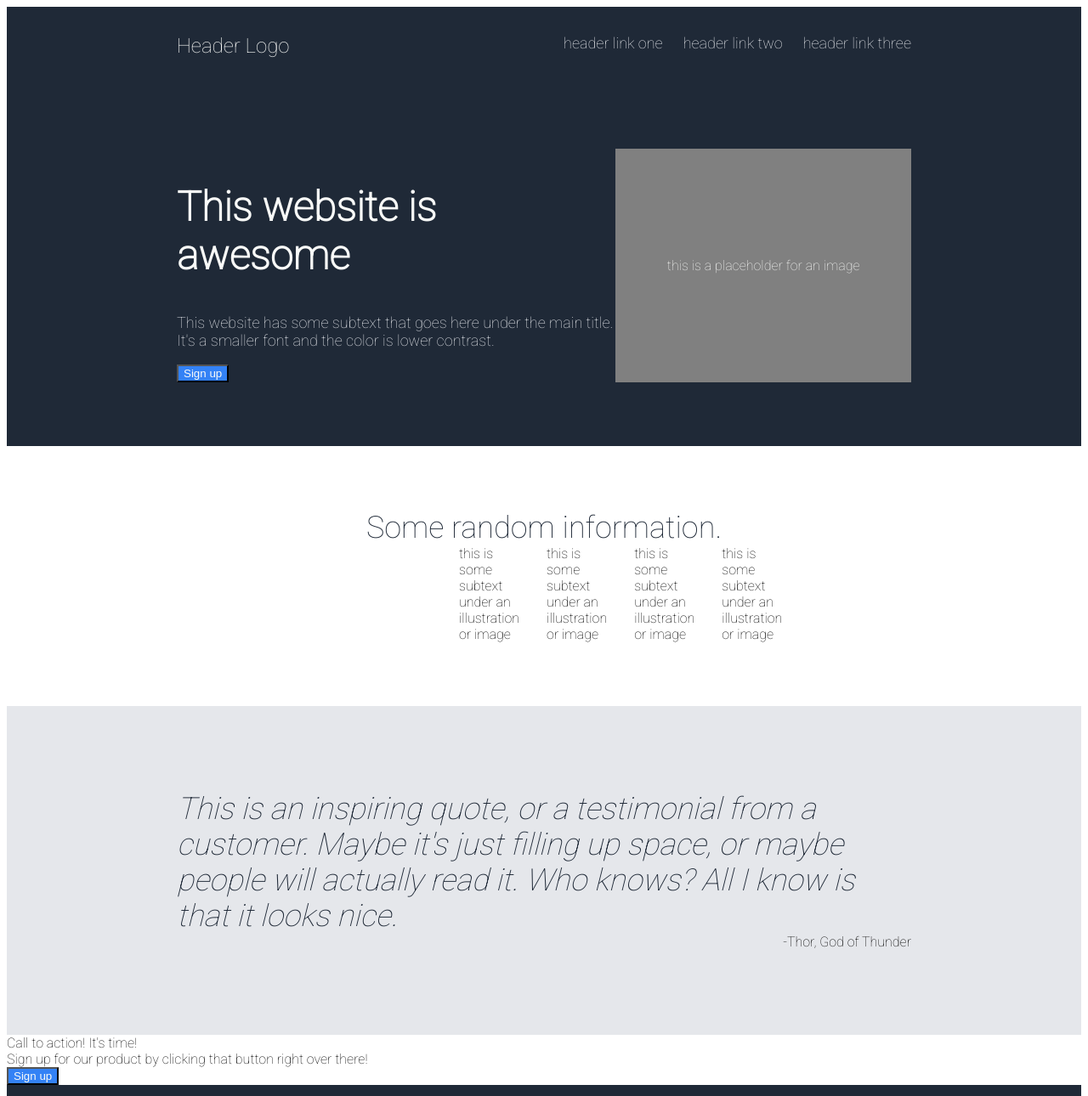
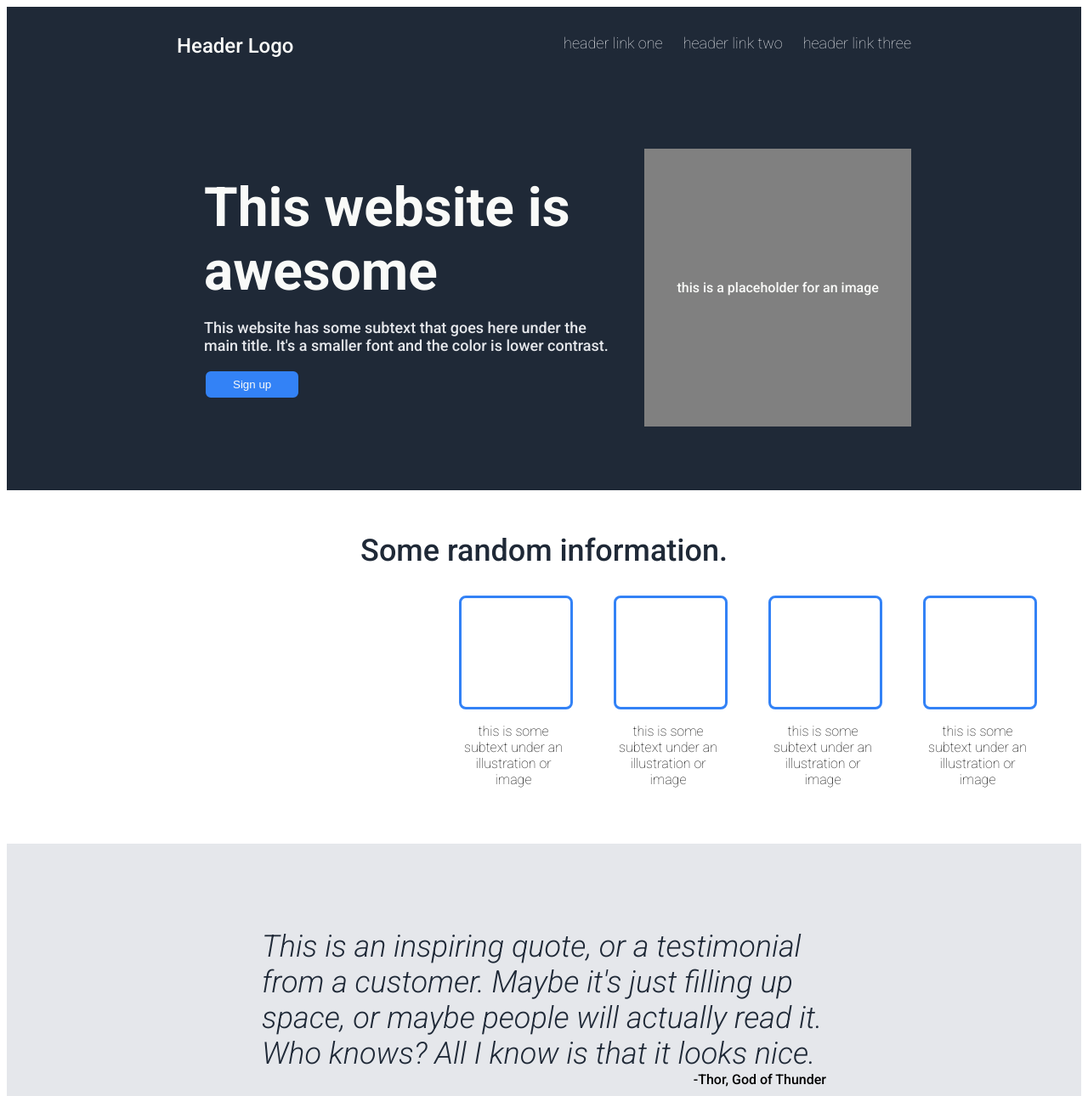
Before and after one commit to JonHPC/odin-landing-page, a plain HTML site: page index.html in a window 1280 px wide. Shown: the top 1290 px of the page at 85% size. Drawn offline with Linux system fonts and the light colour scheme.

Commit message:
finish CSS styling

```diff
--- a/index.html
+++ b/index.html
@@ -5,8 +5,9 @@
         <meta charset="utf-8">
         <link rel="stylesheet" href="style.css">
         <link rel="preconnect" href="https://fonts.googleapis.com">
-        <link rel="preconnect" href="https://fonts.gstatic.com" crossorigin>
-        <link href="https://fonts.googleapis.com/css2?family=Roboto:wght@100&display=swap" rel="stylesheet">
+
+<link rel="preconnect" href="https://fonts.gstatic.com" crossorigin>
+<link href="https://fonts.googleapis.com/css2?family=Roboto:ital,wght@0,100;0,500;0,700;1,300&display=swap" rel="stylesheet">
     </head>
     <body>
         <div class="header">
@@ -32,19 +33,19 @@
             <div class="information-container">
                 <div class="info-card">
                     <div class="card-img"></div>
-                    <div class="card-text">this is some subtext under an illustration or image</div>
+                    <div class="card-text"><p>this is some subtext under an illustration or image</p></div>
                 </div>
                 <div class="info-card">
                     <div class="card-img"></div>
-                    <div class="card-text">this is some subtext under an illustration or image</div>
+                    <div class="card-text"><p>this is some subtext under an illustration or image</p></div>
                 </div>
                 <div class="info-card">
                     <div class="card-img"></div>
-                    <div class="card-text">this is some subtext under an illustration or image</div>
+                    <div class="card-text"><p>this is some subtext under an illustration or image</p></div>
                 </div>
                 <div class="info-card">
                     <div class="card-img"></div>
-                    <div class="card-text">this is some subtext under an illustration or image</div>
+                    <div class="card-text"><p>this is some subtext under an illustration or image</p></div>
                 </div>
             </div>
         </div>
--- a/style.css
+++ b/style.css
@@ -2,6 +2,7 @@ body{
     font-family: 'Roboto', san-serif;
     display:flex;
     flex-direction:column;
+
 }
 
 .header{
@@ -11,9 +12,9 @@ body{
     padding:32px 200px;
 }
 
-.header .header-right-links{
+.header-right-links{
     display:flex;
-
+    font-weight:100;
     gap:24px;
 }
 
@@ -33,18 +34,28 @@ a{
     padding:75px 200px;
 }
 
-.banner .banner-info > h2{
+.banner-info{
+    padding:32px;
+}
+
+.banner-info > h2{
     color:#F9FAF8;
     font-style:bold;
-    font-size:48px;
+    font-size:64px;
+    padding:0;
+    margin:0;
 }
 
-.banner .banner-info > p{
+.banner-info > p{
     font-size:18px;
     color:#E5E7EB
 }
 
-.banner .banner-image{
+.banner-info > button{
+    border-color:#1F2937;
+}
+
+.banner-image{
     color:#F9FAF8;
     background-color:gray;
     display:flex;
@@ -57,43 +68,65 @@ a{
 button{
     background-color:#3382F6;
     color:#F9FAF8;
+    border-radius:8px;
+    padding:8px 32px;
+    border-style:solid;
+
 }
+
+
 
 .information{
     display:flex;
     flex-direction:column;
     justify-content:center;
     align-items:center;
-    padding:75px 200px;
+    padding:50px 200px;
 }
 
-.information .information-title{
+.information-title{
     color:#1F2937;
     font-style:bold;
     font-size:36px;
+    padding-bottom:32px;
 }
 
-.information .information-container{
+.information-container{
     display:flex;
     width:200px;
     justify-content:space-evenly;
     align-items:center;
-    gap:32px;
+    gap:48px;
+}
 
+.card-img{
+    width:128px;
+    height:128px;
+    border:solid;
+    border-color:#3382F6;
+    border-radius:8px;
+    margin-bottom:16px;
+}
+
+.card-text{
+    width:128px;
+    text-align:center;
+    font-size:16px;
+    font-weight:100;
 }
 
 .testimonial{
     background-color:#E5E7EB;
-    padding:100px 200px;
+    padding:100px 300px;
 }
 
-.testimonial .testimonial-quote{
+.testimonial-quote{
     color:#1F2937;
     font-size:36px;
     font-style:italic;
 }
 
-.testimonial .testimonial-credit{
+.testimonial-credit{
     display:flex;
     justify-content:flex-end;
     font-style:bold;
@@ -102,6 +135,35 @@ button{
 .call-to-action{
     display:flex;
     flex-direction:row;
+    justify-content: center;
+    align-items:center;
+}
+.cta-banner{
+    background-color:#3382F6;
+    margin:100px 200px;
+    padding: 32px 128px;
+    display:flex;
+    align-items:center;
+    justify-content:space-between;
+    gap:128px;
+    border-radius:8px;
+}
+
+.cta-title, .cta-text{
+    color:#F9FAF8
+}
+
+.cta-title{
+    font-style:bold;
+    font-size:24px;
+}
+
+.cta-text{
+    font-weight:100;
+}
+
+.cta-button > button{
+    border-color:#F9FAF8;
 }
 
 .footer{
```
